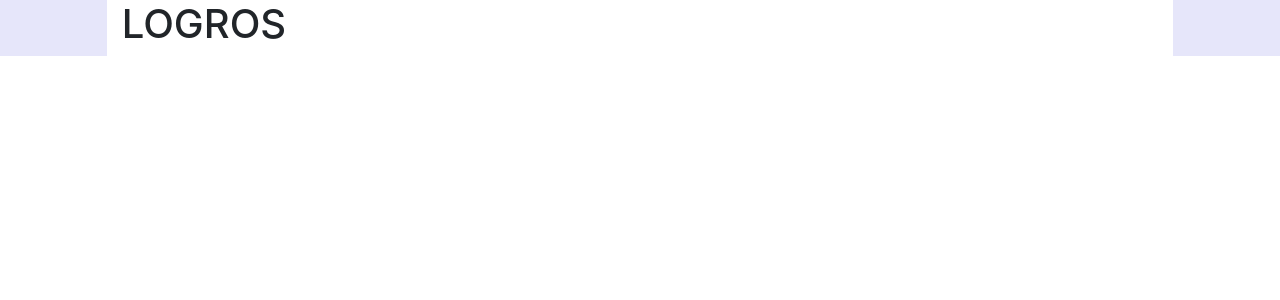
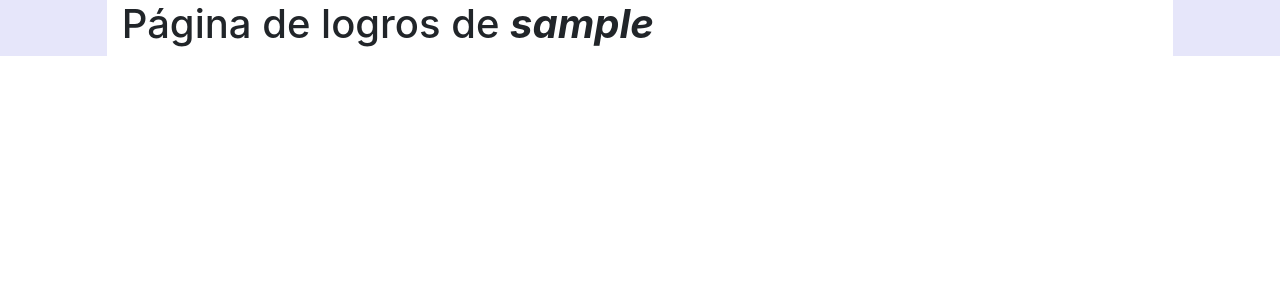
Before and after one commit to emartinm/lsql, a Django app: page /sql/achievements/1 in a window 1280 px wide. Shown: the part 72-372 px from the top of the page. Run offline with Django 3.2, Linux system fonts and the light colour scheme; the visitor is signed in with stand-in values (Sample User, id 1); data comes from the database, SQL or seed files in the repository; data that the repository does not hold is empty; some libraries are stand-ins or nearby versions.

Commit message:
Encabezado vista logros de usuario (#56)
Encabezado vista logros de usuario

```diff
--- a/lsql/judge/static/judge/css/style.css
+++ b/lsql/judge/static/judge/css/style.css
@@ -35,6 +35,11 @@ div#feedback_line {
     background-color: #f7f7f7;
 }
 
+.headAchievement{
+    font-weight: bold;
+    font-style: oblique;
+}
+
 .gold{
     color: #C9B037;
 }
--- a/lsql/judge/templates/achievements.html
+++ b/lsql/judge/templates/achievements.html
@@ -1,7 +1,7 @@
 {% extends "base_menu.html" %}
 {% load static %}
 {% block contenido %}
-<h1>LOGROS</h1>
+<h1>Página de logros de <span class="headAchievement">{{ username }}</span></h1>
 {% if unlocked %}
 <h3>Logros conseguidos</h3>
 <table class="table table-striped">
--- a/lsql/judge/views.py
+++ b/lsql/judge/views.py
@@ -299,7 +299,8 @@ def show_achievements(request, user_id):
         ach = AchievementDefinition.objects.get(pk=identifier)
         achievements_locked.append(ach)
     return render(request, 'achievements.html', {'locked': achievements_locked,
-                                                 'unlocked': achievements_unlocked})
+                                                 'unlocked': achievements_unlocked,
+                                                 'username': this_user.username})
 
 
 @login_required
```
